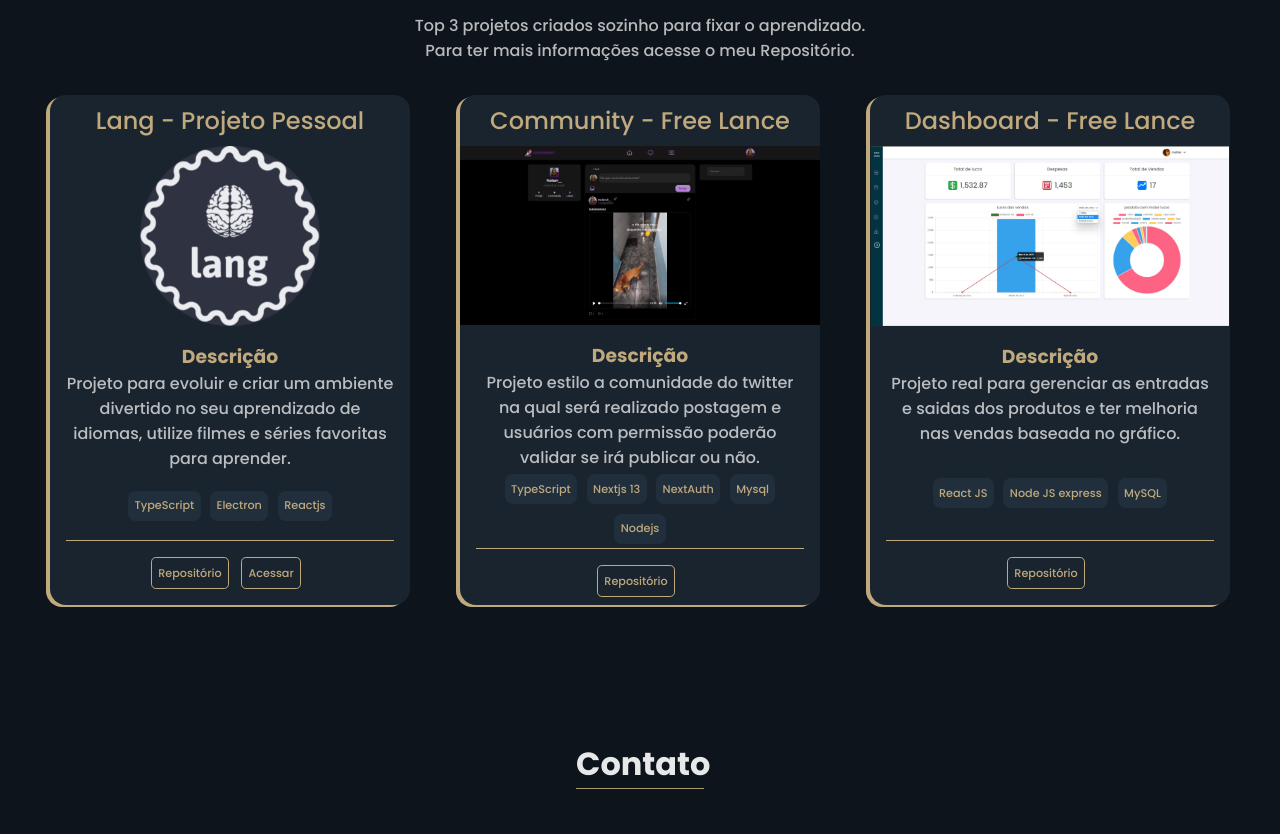
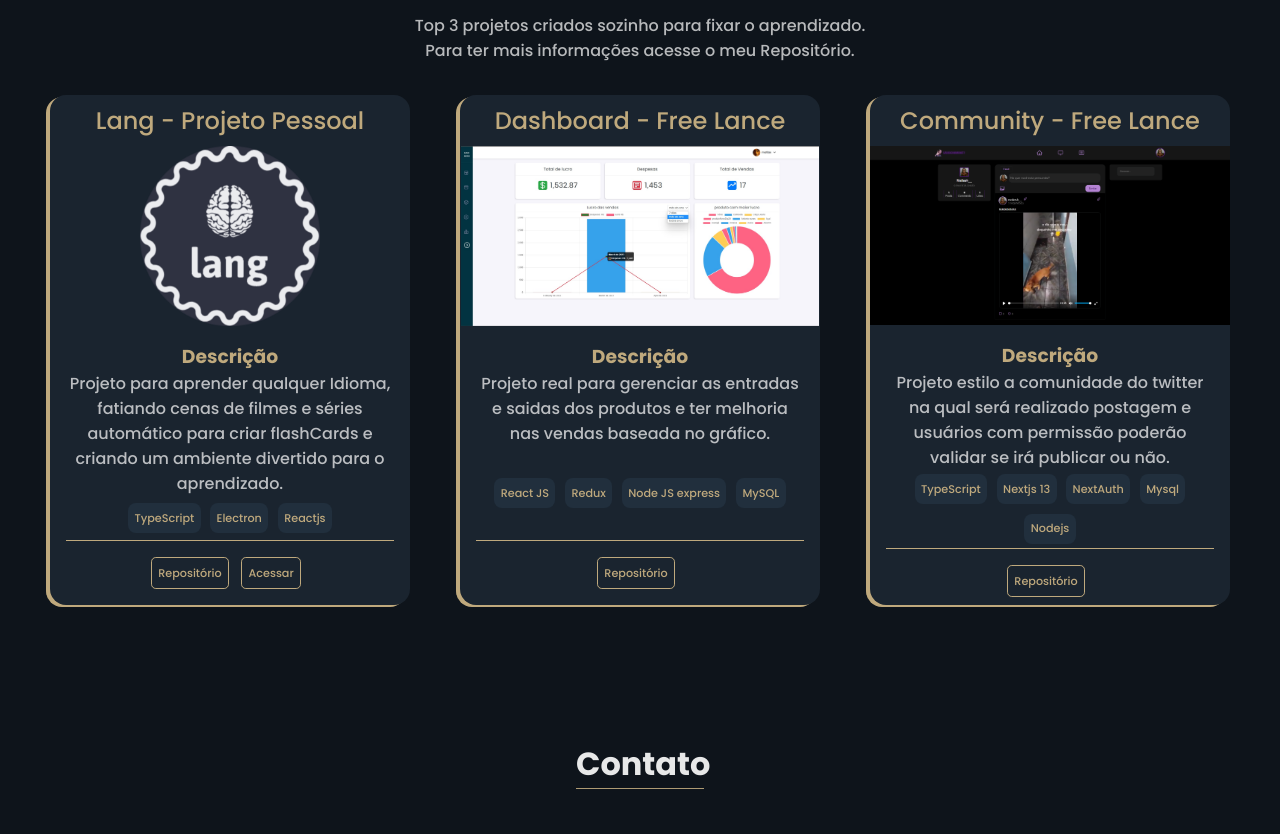
Before and after one commit to matiash26/Portfolio, a plain HTML site: page index.html in a window 1280 px wide. Shown: the part 1692-2526 px from the top of the page. Drawn offline with Linux system fonts and the light colour scheme.

Commit message:
atualização

```diff
--- a/index.html
+++ b/index.html
@@ -145,6 +145,6 @@
         </section>
       </div>
     </main>
-    <script src="./js/main.js"></script>
+    <script type="module" src="./js/main.js"></script>
   </body>
 </html>
--- a/js/main.js
+++ b/js/main.js
@@ -1,10 +1,12 @@
+import { Projects } from "./projects.js";
+
 const projectElement = document.querySelector(".projectContainer");
 const mobileMenu = document.querySelector(".mobileMenu");
 const headerColor = document.querySelector("header");
 const section = document.querySelectorAll(".hidden");
 const menu = document.querySelector(".menuList");
 const home = document.querySelector(".welcome");
-
+const listProject = Projects();
 function clickMenuMobile() {
   menu.classList.toggle("openMenuMobile");
   mobileMenu.children[1].classList.toggle("showExit");
@@ -25,33 +27,7 @@ function sectionAction(entries) {
     }
   });
 }
-const listProject = [
-  {
-    title: "Lang - Projeto Pessoal",
-    image: "./assets/image/lang.ico",
-    desc: "Projeto para evoluir e criar um ambiente divertido no seu aprendizado de idiomas, utilize filmes e séries favoritas para aprender.",
-    tag: ["TypeScript", "Electron", "Reactjs"],
-    repostory: "https://github.com/matiash26/Lang",
-    site: "https://github.com/matiash26/Lang/releases/tag/1.0.0",
-  },
-  {
-    title: "Community - Free Lance",
-    image: "./assets/image/community.png",
-    desc: "Projeto estilo a comunidade do twitter na qual será realizado postagem e usuários com permissão poderão validar se irá publicar ou não.",
-    tag: ["TypeScript", "Nextjs 13", "NextAuth", "Mysql", "Nodejs"],
-    repostory: "https://github.com/matiash26/Community",
-    site: "",
-  },
-  {
-    title: "Dashboard - Free Lance",
-    image: "./assets/image/dashboard.jpg",
-    desc: "Projeto real para gerenciar as entradas e saidas dos produtos e ter melhoria nas vendas baseada no gráfico.",
-    tag: ["React JS", "Node JS express", "MySQL"],
-    repostory:
-      "https://github.com/matiash26/Projeto-de-estoque-para-gerenciar-entradas-e-saidas",
-    site: "",
-  },
-];
+
 const interHome = new IntersectionObserver(homeAction);
 interHome.observe(home);
 
--- /dev/null
+++ b/js/projects.js
@@ -0,0 +1,30 @@
+export function Projects() {
+  return [
+    {
+      title: "Lang - Projeto Pessoal",
+      image: "./assets/image/lang.ico",
+      desc: "Projeto para aprender qualquer Idioma, fatiando cenas de filmes e séries automático para criar flashCards e criando um ambiente divertido para o aprendizado. ",
+      tag: ["TypeScript", "Electron", "Reactjs"],
+      repostory: "https://github.com/matiash26/Lang",
+      site: "https://github.com/matiash26/Lang/releases/tag/1.0.0",
+    },
+
+    {
+      title: "Dashboard - Free Lance",
+      image: "./assets/image/dashboard.jpg",
+      desc: "Projeto real para gerenciar as entradas e saidas dos produtos e ter melhoria nas vendas baseada no gráfico.",
+      tag: ["React JS", "Redux", "Node JS express", "MySQL"],
+      repostory:
+        "https://github.com/matiash26/Projeto-de-estoque-para-gerenciar-entradas-e-saidas",
+      site: "",
+    },
+    {
+      title: "Community - Free Lance",
+      image: "./assets/image/community.png",
+      desc: "Projeto estilo a comunidade do twitter na qual será realizado postagem e usuários com permissão poderão validar se irá publicar ou não.",
+      tag: ["TypeScript", "Nextjs 13", "NextAuth", "Mysql", "Nodejs"],
+      repostory: "https://github.com/matiash26/Community",
+      site: "",
+    },
+  ];
+}
```
